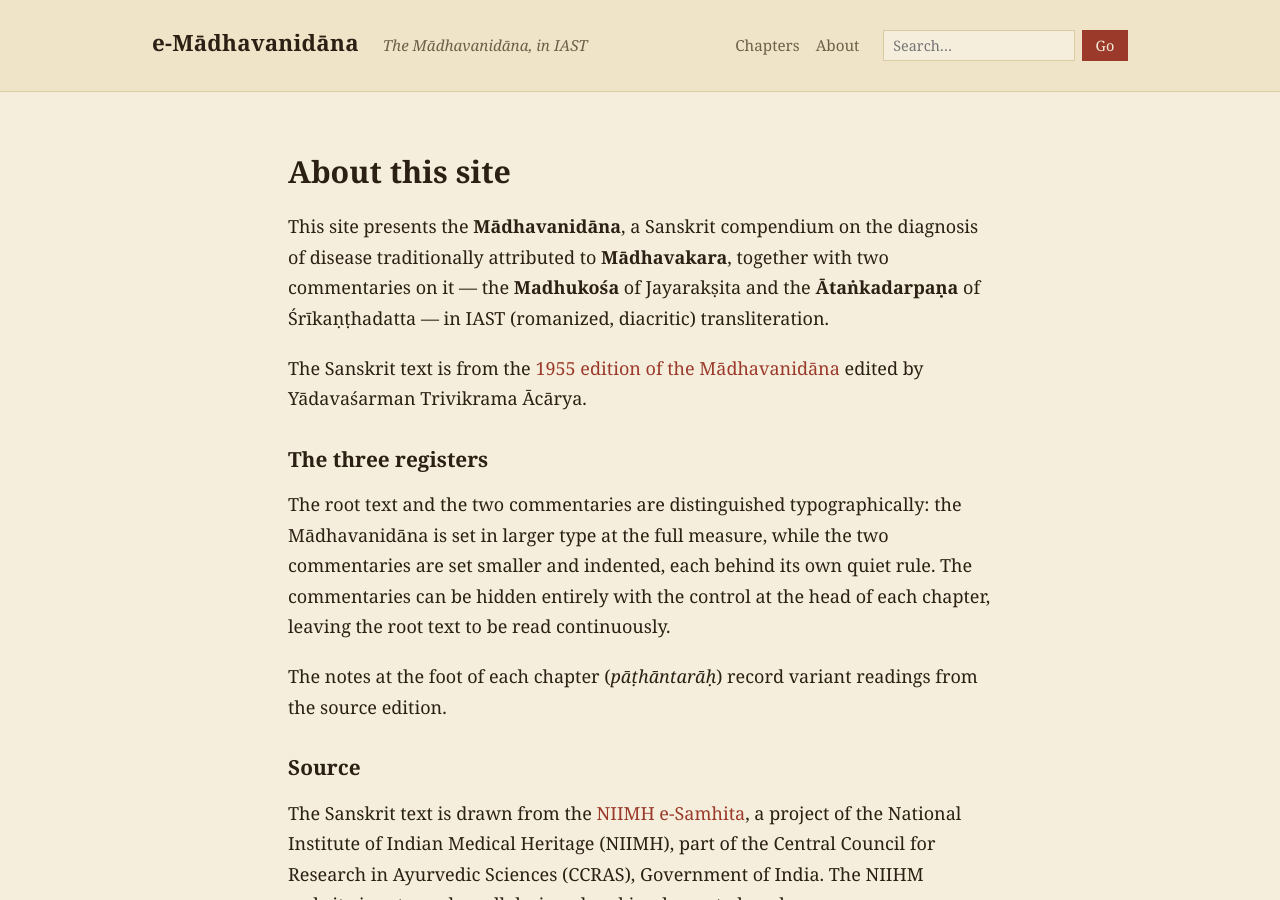
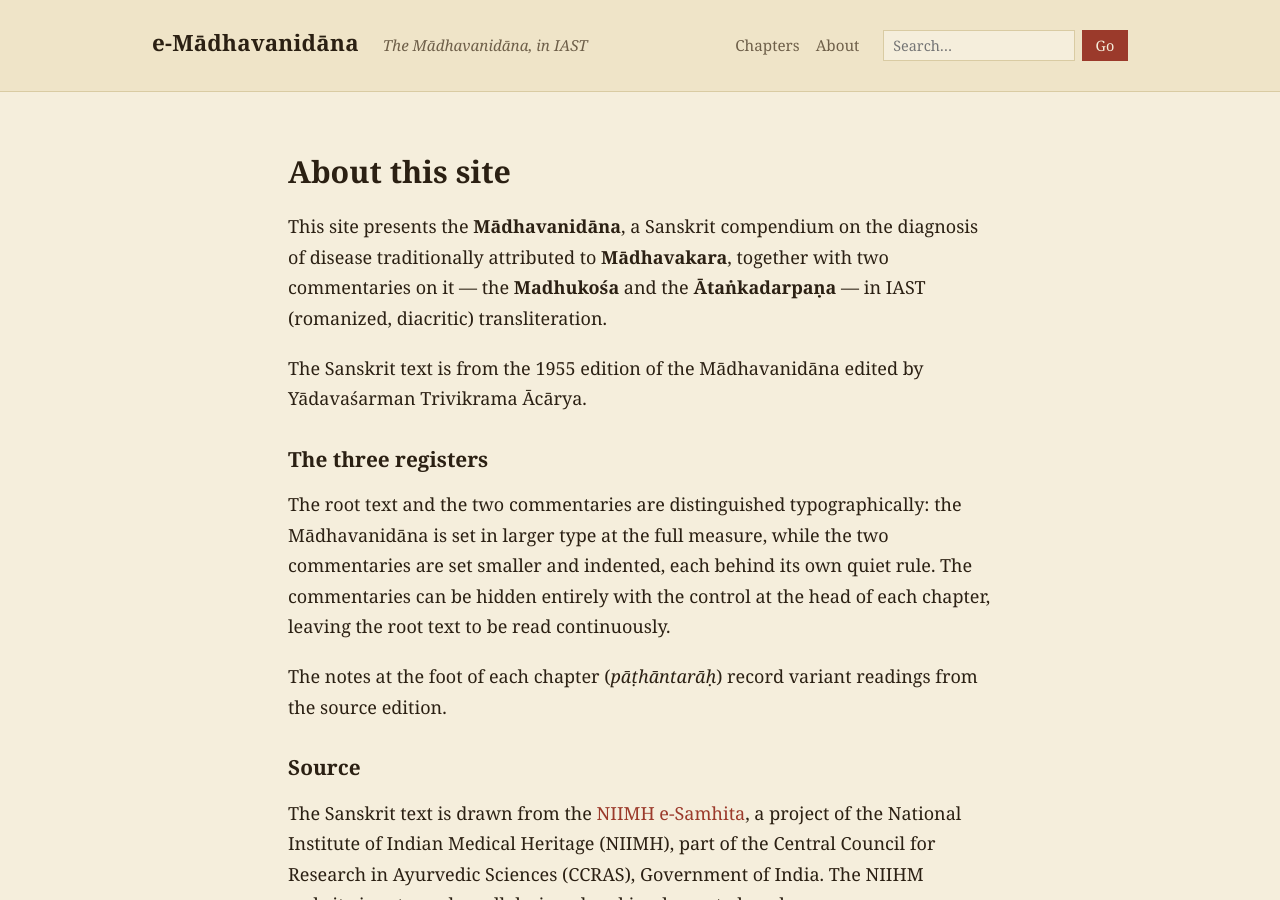
Before and after one commit to sushrutaproject/eMadhava, a Jekyll site: the page built from about.md, in a window 1280 px wide and 900 px high. Built offline with Jekyll 4.4.1, drawn with Linux system fonts in a browser that asks for light colours; some web fonts are replaced.

Commit message:
Update about.md

```diff
--- a/about.md
+++ b/about.md
@@ -9,10 +9,10 @@ permalink: /about/
 
 This site presents the **Mādhavanidāna**, a Sanskrit compendium on the
 diagnosis of disease traditionally attributed to **Mādhavakara**, together
-with two commentaries on it — the **Madhukośa** of Jayarakṣita and the
-**Ātaṅkadarpaṇa** of Śrīkaṇṭhadatta — in IAST (romanized, diacritic) transliteration.
+with two commentaries on it — the **Madhukośa** and the
+**Ātaṅkadarpaṇa** — in IAST (romanized, diacritic) transliteration.
 
-The Sanskrit text is from the [1955 edition of the Mādhavanidāna](http://n2t.net/ ark:/13960/s218hd9qx7t) edited by Yādavaśarman Trivikrama Ācārya.
+The Sanskrit text is from the 1955 edition of the Mādhavanidāna edited by Yādavaśarman Trivikrama Ācārya.
 
 ## The three registers
 
```
